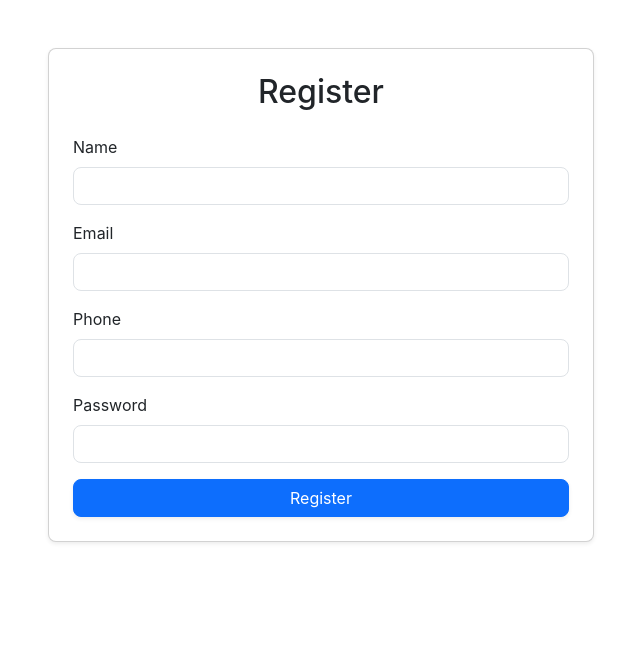
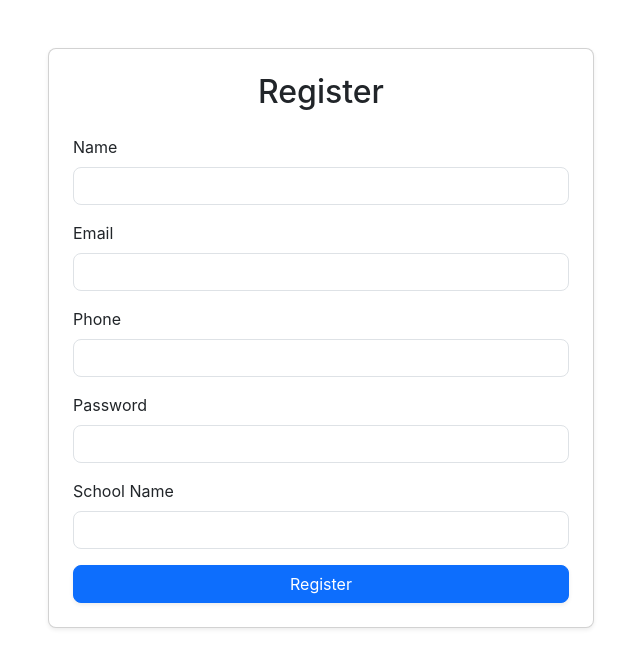
Before and after one commit to GausMx/Scoolynk-app, a React (Create React App) app in the folder client/: page /register in a window 1280 px wide. Shown: the top 668 px of the page, without its empty margins (319-959 px from the left). Built offline with nearby package versions, Linux system fonts and the light colour scheme; no server answers.

Commit message:
New deploy

```diff
--- a/client/src/components/Auth/RegisterForm.js
+++ b/client/src/components/Auth/RegisterForm.js
@@ -11,7 +11,8 @@ const RegisterForm = () => {
     email: '',
     phone: '',
     password: '',
-    role: 'parent',
+    schoolName: '',
+    role: 'admin',
   });
   const [message, setMessage] = useState('');
 
@@ -24,7 +25,7 @@ const RegisterForm = () => {
     setMessage('');
     try {
       // The API instance automatically attaches the base URL
-      await API.post('/auth/register', formData);
+  await API.post('/auth/register', formData);
       setMessage('Registration successful!');
       // Reset the form after successful registration
       setFormData({
@@ -32,7 +33,8 @@ const RegisterForm = () => {
         email: '',
         phone: '',
         password: '',
-        role: 'parent',
+        schoolName: '',
+        role: 'admin',
       });
     } catch (error) {
       // Display the error message from the backend
@@ -97,6 +99,17 @@ const RegisterForm = () => {
                     required
                   />
                 </div>
+                <div className="mb-3">
+                  <label className="form-label">School Name</label>
+                  <input
+                    type="text"
+                    className="form-control rounded-3"
+                    name="schoolName"
+                    value={formData.schoolName}
+                    onChange={handleChange}
+                    required
+                  />
+                </div>
                 {/* Only admin registration allowed */}
                 <input type="hidden" name="role" value="admin" />
                 <div className="d-grid gap-2">
```
